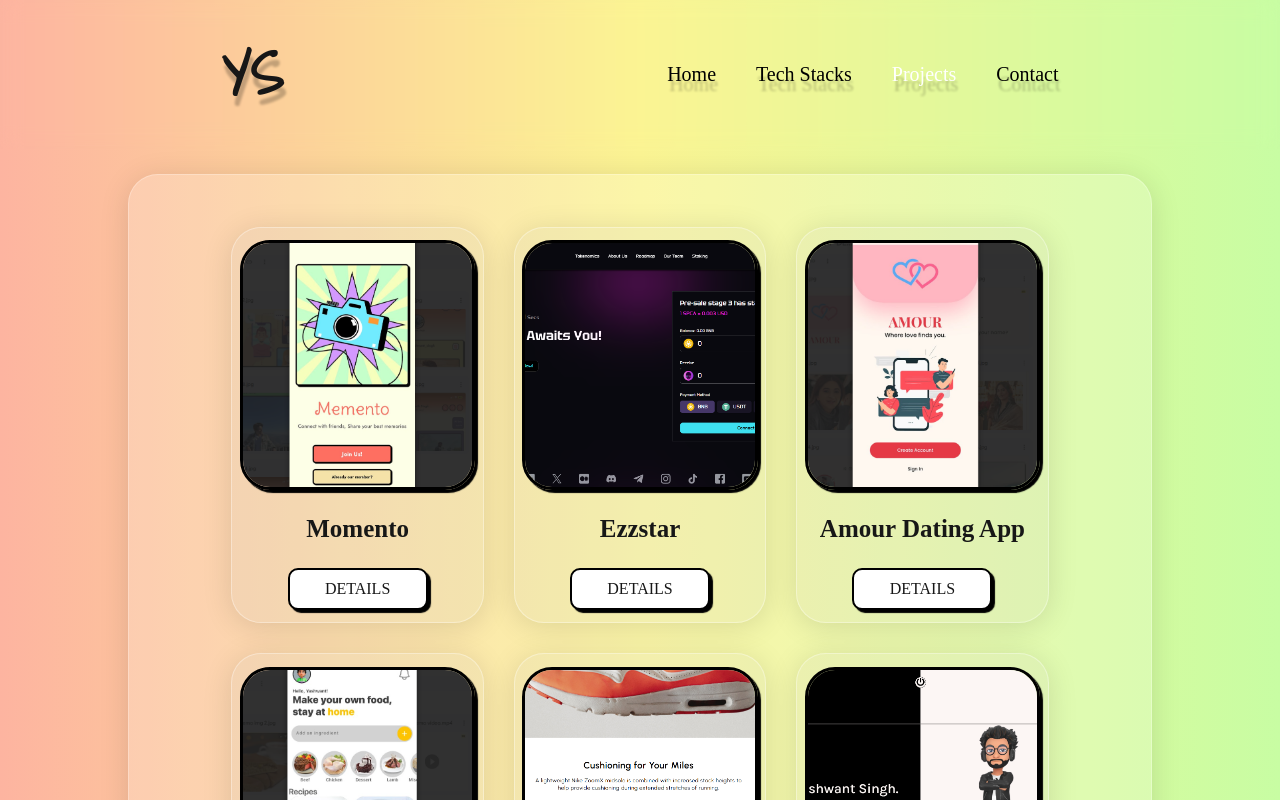
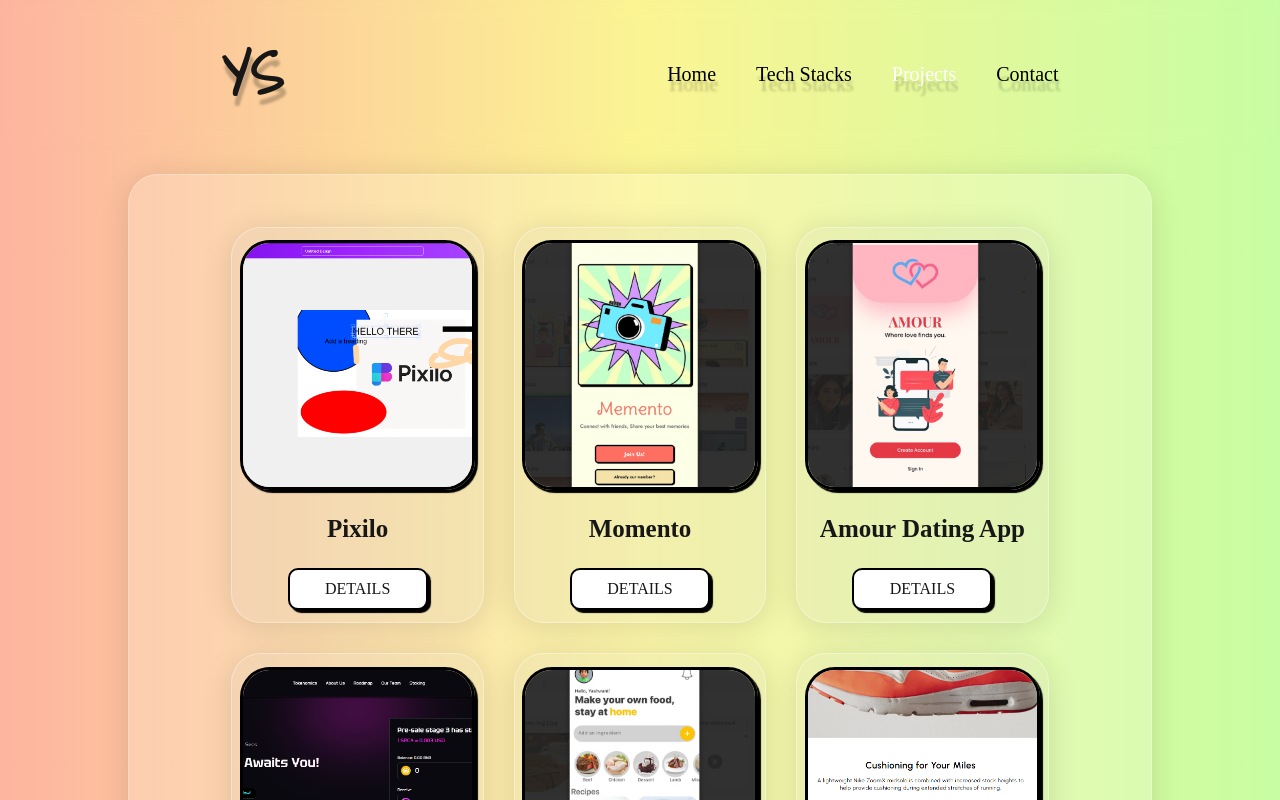
Before and after one commit to Yash18Singh/Portfolio-new, a Next.js app: page /projects in a window 1280 px wide. Shown: the top 800 px of the page. Built offline with nearby package versions, Linux system fonts and the light colour scheme; a web font is replaced by a local one.

Commit message:
NEW RESUME

```diff
--- a/app/components/Homepage/index.jsx
+++ b/app/components/Homepage/index.jsx
@@ -75,7 +75,7 @@ const Homepage = () => {
           <motion.div
             onMouseMove={handleMouseMove}
             onMouseLeave={handleMouseLeave}
-            onClick={downloadResume}
+            onClick={() => window.open('https://drive.google.com/file/d/1gSbMm80Gqet6J-BFeYEFJvLmetLVfPpz/view?usp=sharing')}
             className='resume-button'
             style={transformStyle}
             variants={buttonVariants}
--- a/app/data.js
+++ b/app/data.js
@@ -104,6 +104,16 @@ export const TechStackList = [
 
 export const projectList = [
     {
+        id:'pixilo',
+        name:"Pixilo",
+        description:"A modern, intuitive, and powerful online design editor built for creators, designers, and businesses who want to craft visually appealing graphics effortlessly.",
+        tags:['fabric.js', "next.js", 'node.js', 'express.js', 'mongoDB', 'cloudinary', 'next-auth', 'shadcn', 'tailwind'],
+        image: '/project-images/pixilo.png',
+
+        demo:"http://pixilo.vercel.app/",
+        github:"https://github.com/Yash18Singh/Pixilo"
+    },
+    {
         id:13,
         name:"Momento",
         description:"A full stack social media mobile app with functionalities like Posts and Stories Upload, Add/Remove friends, Real Time Chatting, Interaction with Posts and more",
@@ -114,6 +124,16 @@ export const projectList = [
         github:"https://github.com/Yash18Singh/Momento"
     },
      {
+        id:12,
+        name:"Amour Dating App",
+        description:"A full stack mobile dating app created using React native with functionalities like Profile Creation, Login, Match with Profiles, Chat, Profile Editing",
+        tags:["react-native", 'node.js', 'express.js', 'mongoDB', 'socket.io'],
+        image: '/project-images/amour.png',
+
+        demo:"https://drive.google.com/drive/u/2/folders/16ids45swmPC0lBGoNFECXZTH9Jw7P1LK",
+        github:"https://github.com/Yash18Singh/Amour-Dating-App"
+    },
+    {
         id:9,
         name:"Ezzstar",
         description:"Web3 Project",
@@ -122,16 +142,6 @@ export const projectList = [
 
         demo:"https://ezzstar.space",
         github:"https://ezzstar.space"
-    },
-     {
-        id:12,
-        name:"Amour Dating App",
-        description:"A full stack mobile dating app created using React native with functionalities like Profile Creation, Login, Match with Profiles, Chat, Profile Editing",
-        tags:["react-native", 'node.js', 'express.js', 'mongoDB', 'socket.io'],
-        image: '/project-images/amour.png',
-
-        demo:"https://drive.google.com/drive/u/2/folders/16ids45swmPC0lBGoNFECXZTH9Jw7P1LK",
-        github:"https://github.com/Yash18Singh/Amour-Dating-App"
     },
        {
         id:14,
```
Also changed, not shown: app/tech-stacks/TechStacks.css (+6 -1 lines), public/project-images/pixilo.png (added).
